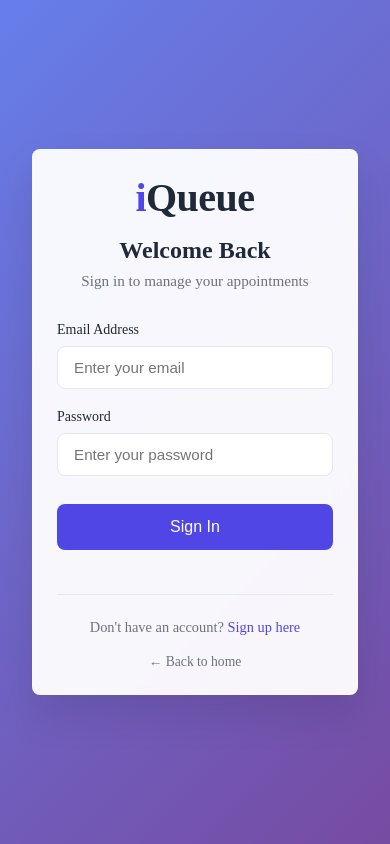
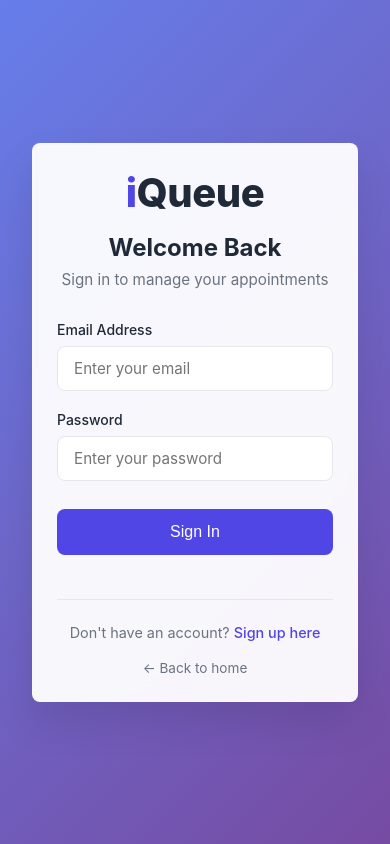
Before and after one commit to LawntuYes/iQueue, a React (Vite) app in the folder Frontend/: page /login in a window 390 px wide. Built offline with nearby package versions, Linux system fonts and the light colour scheme; no server answers.

Commit message:
feat: Add comprehensive styling for authentication pages, including layout, forms, buttons, and responsive adjustments.

```diff
--- a/Frontend/src/assets/styles/auth.css
+++ b/Frontend/src/assets/styles/auth.css
@@ -13,6 +13,15 @@
   padding: 1rem;
   background: var(--auth-bg);
   background-attachment: fixed;
+  font-family:
+    "Inter",
+    -apple-system,
+    BlinkMacSystemFont,
+    "Segoe UI",
+    Roboto,
+    Helvetica,
+    Arial,
+    sans-serif;
 }
 
 .auth-card {
@@ -124,6 +133,7 @@
   color: var(--text-dark);
   transition: all 0.2s ease;
   background: white;
+  font-family: inherit;
 }
 
 .form-input:focus {
@@ -218,7 +228,9 @@
 }
 
 @keyframes spin {
-  to { transform: rotate(360deg); }
+  to {
+    transform: rotate(360deg);
+  }
 }
 
 /* חלוקה */
@@ -231,7 +243,7 @@
 
 .auth-divider::before,
 .auth-divider::after {
-  content: '';
+  content: "";
   flex: 1;
   border-bottom: 1px solid var(--border-color);
 }
```
